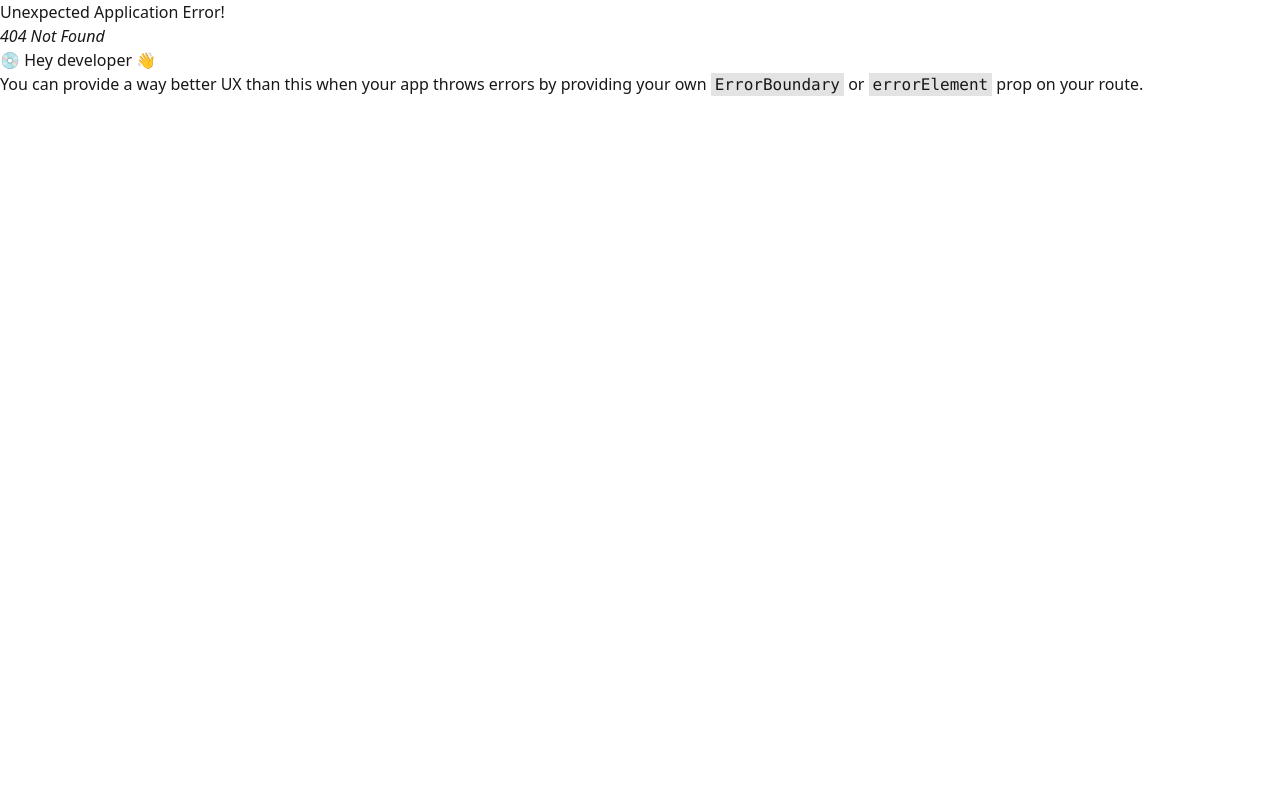
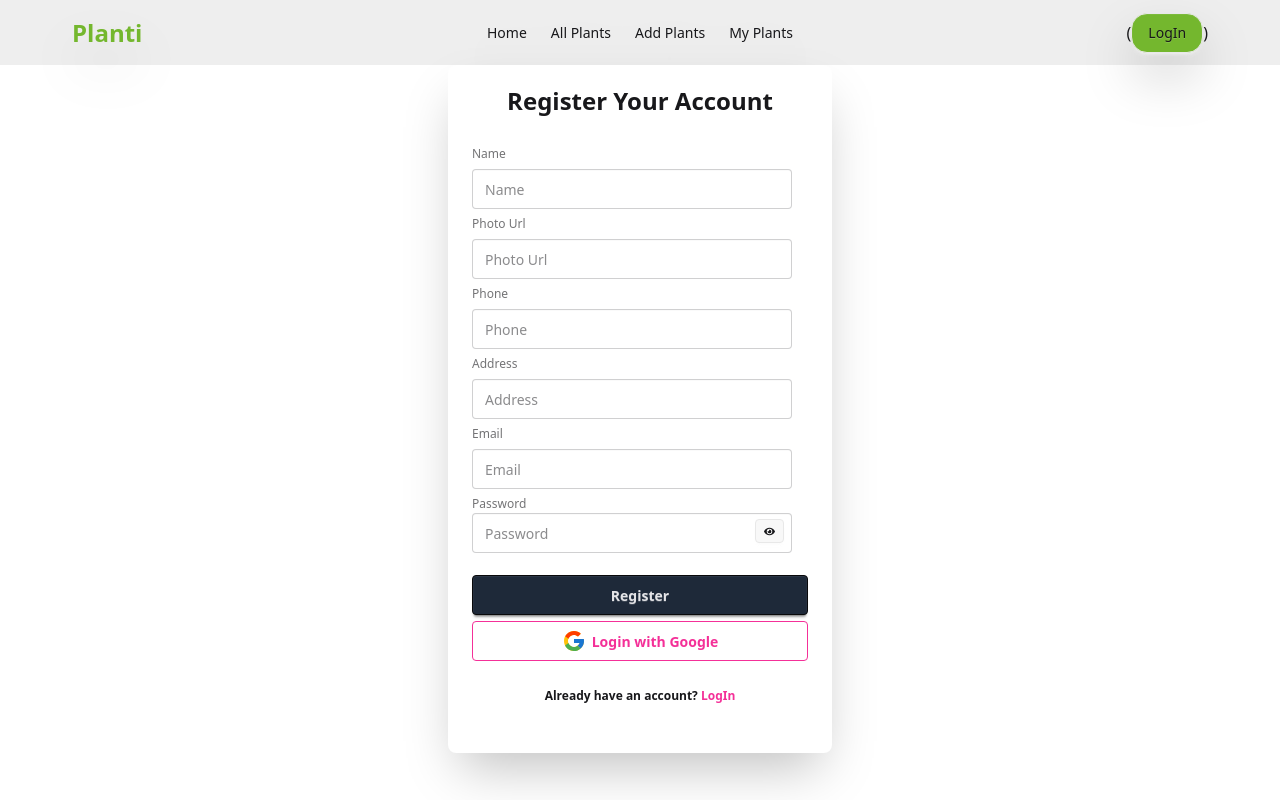
Before and after one commit to 1munni/Plant-care-tracker, a React (Vite) app: page /register in a window 1280 px wide. Before the commit this address had no page. Built offline with nearby package versions, Linux system fonts and the light colour scheme.

Commit message:
register page done

```diff
--- a/package.json
+++ b/package.json
@@ -11,10 +11,12 @@
   },
   "dependencies": {
     "@tailwindcss/vite": "^4.1.7",
+    "firebase": "^11.8.0",
     "react": "^19.1.0",
     "react-dom": "^19.1.0",
     "react-hook-form": "^7.56.4",
     "react-hot-toast": "^2.5.2",
+    "react-icons": "^5.5.0",
     "react-router": "^7.6.0",
     "sweetalert2": "^11.21.2",
     "tailwindcss": "^4.1.7"
--- a/src/Components/Home.jsx
+++ b/src/Components/Home.jsx
@@ -5,7 +5,7 @@ import PlantsCard from './PlantsCard';
 const Home = () => {
     const initialPlants=useLoaderData();
     const[plants, setPlants]=useState(initialPlants);
-    console.log(initialPlants);
+    // console.log(initialPlants);
     return (
         <div className='  bg-base-200 '>
             <div className='grid grid-cols-1 md:grid-cols-2 gap-6  py-10 max-w-11/12 mx-auto' >
--- /dev/null
+++ b/src/Components/LogIn.jsx
@@ -0,0 +1,11 @@
+import React from 'react';
+
+const LogIn = () => {
+    return (
+        <div>
+
+        </div>
+    );
+};
+
+export default LogIn;
--- /dev/null
+++ b/src/Components/Register.jsx
@@ -0,0 +1,189 @@
+
+import { Link, useNavigate } from 'react-router';
+import { FcGoogle } from "react-icons/fc";
+import { AuthContext } from '../Context/AuthContext';
+import { FaEye } from 'react-icons/fa';
+import { FaEyeSlash } from 'react-icons/fa6';
+import toast from 'react-hot-toast';
+import { use, useState } from 'react';
+import Swal from 'sweetalert2';
+
+
+const Register = () => {
+
+const {createUser, setUser,updateUser, googleSignIn }=use(AuthContext)
+console.log(createUser)
+const navigate = useNavigate();
+const [nameError, setNameError]=useState('');
+const [showPassword, setShowPassword]=useState(false);
+
+    const handleRegister=(e)=>{
+
+        e.preventDefault();
+        // console.log(e.target);
+        const form=e.target;
+        const formData=new FormData(form);
+
+        const {email,password, ...userProfile}= Object.fromEntries(formData.entries())
+
+
+
+//         const name=form.name.value;
+//         if(name.length<5){
+//           // setNameError("name should be more then 5 character");
+//           toast.error("Name must be at least 5 characters");
+// return
+//         };
+//         const photo=form.photo.value;
+//         const email=form.email.value;
+//         const password=form.password.value;
+        console.log(email,password, userProfile);
+      createUser(email,password)
+      .then(result=>{
+const user=result.user;
+console.log(user)
+//  saveuser info in the database
+
+fetch('http://localhost:3000/users',{
+    method:'POST',
+    headers:{
+'content-type':'application/json'
+    },
+    body:JSON.stringify(userProfile)
+})
+.then(res=>res.json())
+.then(data=>{
+    if(data.insertedId){
+        Swal.fire({
+  position: "top-end",
+  icon: "success",
+  title: "Your account is created ",
+  showConfirmButton: false,
+  timer: 1500
+});
+    }
+    console.log('after profile save', data)
+})
+
+
+
+// navigate('/');
+
+// updateUser({displayName:name, photoURL:photo})
+// .then(()=>{
+//   setUser({...user, displayName:name, photoURL:photo});
+//   toast.success("Registration successful!");
+// })
+// .catch((error) => {
+// // console.log(error)
+// toast.error("User created, but profile update failed.");
+// setUser(user);
+// });
+
+
+      })
+      .catch((error) => {
+        const errorMessage = error.message;
+        // console.log(errorMessage)
+        toast.error(`Registration failed: ${error.message}`);
+      }); }
+
+      const handleGoogleLogIn=()=>{
+        googleSignIn()
+        .then(result=>{
+          // console.log(result.user)
+          toast.success("Logged in with Google");
+        })
+        .catch(error=>{
+          // console.log(error)
+          toast.error("Google Sign-In failed");
+        })
+      }
+    return (
+        <div className=' flex justify-center item-center'>
+        <div className="card bg-base-100 w-full max-w-sm shrink-0 shadow-2xl py-5">
+            <h2 className='font-semibold text-2xl text-center'>Register Your Account</h2>
+              <form onSubmit={handleRegister} className="card-body">
+                <fieldset className="fieldset">
+                    {/* name */}
+                  <label className="label">Name</label>
+                  <input
+                  type="text"
+                   className="input"
+                   placeholder="Name"
+                    name='name'
+                    required/>
+                    {nameError && <p className='text-red-400 text-xs'>{nameError}</p>}
+                  {/* (photo-url) */}
+                  <label className="label">Photo Url</label>
+                  <input
+                  type="text"
+                   className="input"
+                    placeholder="Photo Url"
+                    name='photo'
+                    required/>
+                  {/* (phone number) */}
+                  <label className="label">Phone</label>
+                  <input
+                  type="number"
+                   className="input"
+                    placeholder="Phone"
+                    name='phone'
+                    required/>
+                    {/* address */}
+                  <label className="label">Address</label>
+                  <input
+                  type="text"
+                   className="input"
+                    placeholder="Address"
+                    name='Address'
+                    required/>
+                  {/* email */}
+                  <label className="label">Email</label>
+                  <input type="email"
+                   className="input"
+                   placeholder="Email"
+                   name='email'
+                   required />
+
+                  <div className='relative'>
+                     {/* password */}
+                  <label className="label">Password</label>
+                  <input
+                  type={showPassword ? 'text' :'password'}
+                  className="input"
+                  placeholder="Password"
+                   name='password'
+                   minlength="6"
+                   pattern="(?=.*\d)(?=.*[a-z])(?=.*[A-Z]).{6,}"
+                   title="Must be more than 6 characters, including number, lowercase letter, uppercase letter"
+                   required />
+                   <button onClick={()=>{setShowPassword(!showPassword)}}
+                   className='btn btn-xs absolute top-6 right-6'>
+
+                   {
+                    showPassword? <FaEyeSlash></FaEyeSlash>:
+                    <FaEye/>
+                   }
+
+                    </button>
+
+                  </div>
+
+                  <button
+                 type='submit' className="btn bg-gray-800 btn-neutral mt-4">Register</button>
+
+                      <button onClick={handleGoogleLogIn} className="btn btn-secondary btn-outline w-full">
+                            <FcGoogle size={24} /> Login with Google
+                          </button>
+
+
+                  <p className='font-semibold text-center pt-5'>Already have an account?{''} <Link className='text-secondary' to='/auth/login'>LogIn</Link></p>
+                </fieldset>
+              </form>
+            </div>
+        </div>
+    );
+};
+
+export default Register;
--- /dev/null
+++ b/src/Context/AuthContext.jsx
@@ -0,0 +1,3 @@
+import { createContext } from "react";
+
+export const AuthContext=createContext(null);
--- /dev/null
+++ b/src/Context/AuthProvider.jsx
@@ -0,0 +1,24 @@
+import React from 'react';
+import { AuthContext } from './AuthContext';
+import { createUserWithEmailAndPassword } from 'firebase/auth';
+import { auth } from '../firebase/firebase.init';
+
+const AuthProvider = ({children}) => {
+
+ const createUser=(email,password)=>{
+    return createUserWithEmailAndPassword(auth,email,password)
+ }
+
+
+ const userInfo={
+   createUser
+ }
+
+    return (
+       <AuthContext value={userInfo}>
+        {children}
+       </AuthContext>
+    );
+};
+
+export default AuthProvider;
--- /dev/null
+++ b/src/firebase/firebase.init.js
@@ -0,0 +1,20 @@
+// Import the functions you need from the SDKs you need
+import { initializeApp } from "firebase/app";
+import { getAuth } from "firebase/auth";
+// TODO: Add SDKs for Firebase products that you want to use
+// https://firebase.google.com/docs/web/setup#available-libraries
+
+// Your web app's Firebase configuration
+const firebaseConfig = {
+  apiKey: "AIzaSyAQtVdGRnnBztnlP1M1N6YbuLjGYVEfd8A",
+  authDomain: "plan-care-tracker-app.firebaseapp.com",
+  projectId: "plan-care-tracker-app",
+  storageBucket: "plan-care-tracker-app.firebasestorage.app",
+  messagingSenderId: "639474605350",
+  appId: "1:639474605350:web:275979ad6831d3dd8a35e7"
+};
+
+// Initialize Firebase
+ const app = initializeApp(firebaseConfig);
+// Initialize Firebase Authentication and get a reference to the service
+export const auth = getAuth(app);
--- a/src/main.jsx
+++ b/src/main.jsx
@@ -14,6 +14,9 @@ import MyPlants from './Components/MyPlants.jsx';
 import AllPlants from './Components/AllPlants.jsx';
 import PlantDetails from './Components/PlantDetails.jsx';
 import UpdatePlant from './Components/UpdatePlant.jsx';
+import LogIn from './Components/LogIn.jsx';
+import Register from './Components/Register.jsx';
+import AuthProvider from './Context/AuthProvider.jsx';
 
 
 const router = createBrowserRouter([
@@ -48,6 +51,16 @@ const router = createBrowserRouter([
         loader:({params})=> fetch(`http://localhost:3000/plants/${params.id}`),
         Component:UpdatePlant
       },
+      {
+        path:'login',
+        Component:LogIn
+      },
+
+      {
+        path:'register',
+        Component:Register
+      },
+
 
     ]
   },
@@ -56,6 +69,8 @@ const router = createBrowserRouter([
 
 createRoot(document.getElementById('root')).render(
   <StrictMode>
-   <RouterProvider router={router} />
+   <AuthProvider>
+    <RouterProvider router={router} />
+   </AuthProvider>
   </StrictMode>,
 )
```
Also changed, not shown: 1 other file (tests, documents, lock files or other folders).
